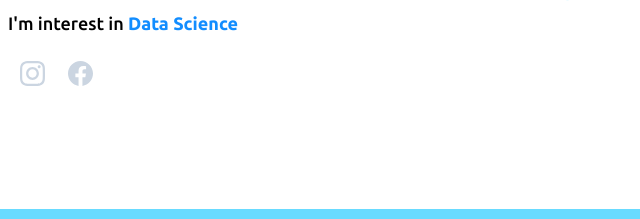
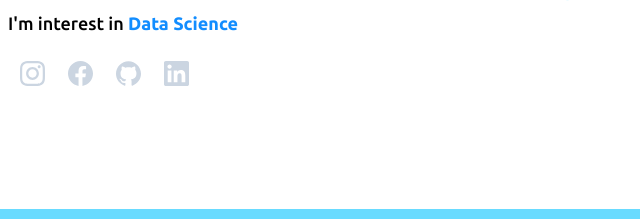
Before and after one commit to senyumpanda/senyumpanda.github.io, a website: page index.html in a window 1280 px wide. Shown: the part 391-610 px from the top of the page, 0-640 px from the left. Drawn offline with Linux system fonts and the light colour scheme.

Commit message:
memperbaharui data

```diff
--- a/index.html
+++ b/index.html
@@ -99,6 +99,29 @@
                                     d="M24 12.073c0-6.627-5.373-12-12-12s-12 5.373-12 12c0 5.99 4.388 10.954 10.125 11.854v-8.385H7.078v-3.47h3.047V9.43c0-3.007 1.792-4.669 4.533-4.669 1.312 0 2.686.235 2.686.235v2.953H15.83c-1.491 0-1.956.925-1.956 1.874v2.25h3.328l-.532 3.47h-2.796v8.385C19.612 23.027 24 18.062 24 12.073z" />
                             </svg>
                         </a>
+
+                        <!-- GitHub -->
+                        <a href="https://github.com/senyumpanda" target="_blank"
+                            class="w-12 h-12 rounded-full flex justify-center items-center border-slate-300 text-slate-300 hover:border-primary hover:bg-primary hover:text-white">
+                            <svg role="img" width="25" class="fill-current" viewBox="0 0 24 24"
+                                xmlns="http://www.w3.org/2000/svg">
+                                <title>GitHub</title>
+                                <path
+                                    d="M12 .297c-6.63 0-12 5.373-12 12 0 5.303 3.438 9.8 8.205 11.385.6.113.82-.258.82-.577 0-.285-.01-1.04-.015-2.04-3.338.724-4.042-1.61-4.042-1.61C4.422 18.07 3.633 17.7 3.633 17.7c-1.087-.744.084-.729.084-.729 1.205.084 1.838 1.236 1.838 1.236 1.07 1.835 2.809 1.305 3.495.998.108-.776.417-1.305.76-1.605-2.665-.3-5.466-1.332-5.466-5.93 0-1.31.465-2.38 1.235-3.22-.135-.303-.54-1.523.105-3.176 0 0 1.005-.322 3.3 1.23.96-.267 1.98-.399 3-.405 1.02.006 2.04.138 3 .405 2.28-1.552 3.285-1.23 3.285-1.23.645 1.653.24 2.873.12 3.176.765.84 1.23 1.91 1.23 3.22 0 4.61-2.805 5.625-5.475 5.92.42.36.81 1.096.81 2.22 0 1.606-.015 2.896-.015 3.286 0 .315.21.69.825.57C20.565 22.092 24 17.592 24 12.297c0-6.627-5.373-12-12-12" />
+                            </svg>
+                        </a>
+
+                        <!-- Linkedin -->
+                        <a href="https://www.linkedin.com/in/pandu10/" target="_blank"
+                            class="w-12 h-12 rounded-full flex justify-center items-center border-slate-300 text-slate-300 hover:border-primary hover:bg-primary hover:text-white">
+                            <svg role="img" width="25" class="fill-current" viewBox="0 0 24 24"
+                                xmlns="http://www.w3.org/2000/svg">
+                                <title>LinkedIn</title>
+                                <path
+                                    d="M20.447 20.452h-3.554v-5.569c0-1.328-.027-3.037-1.852-3.037-1.853 0-2.136 1.445-2.136 2.939v5.667H9.351V9h3.414v1.561h.046c.477-.9 1.637-1.85 3.37-1.85 3.601 0 4.267 2.37 4.267 5.455v6.286zM5.337 7.433c-1.144 0-2.063-.926-2.063-2.065 0-1.138.92-2.063 2.063-2.063 1.14 0 2.064.925 2.064 2.063 0 1.139-.925 2.065-2.064 2.065zm1.782 13.019H3.555V9h3.564v11.452zM22.225 0H1.771C.792 0 0 .774 0 1.729v20.542C0 23.227.792 24 1.771 24h20.451C23.2 24 24 23.227 24 22.271V1.729C24 .774 23.2 0 22.222 0h.003z" />
+                            </svg>
+                        </a>
+
                     </div>
                     <!-- <h2 class="font-medium text-md sm:text-lg lg:text-lg">Software Engineer & <span
                             class="font-semibold text-secondary_dark">Data
```
Also changed, not shown: css/style.css.
